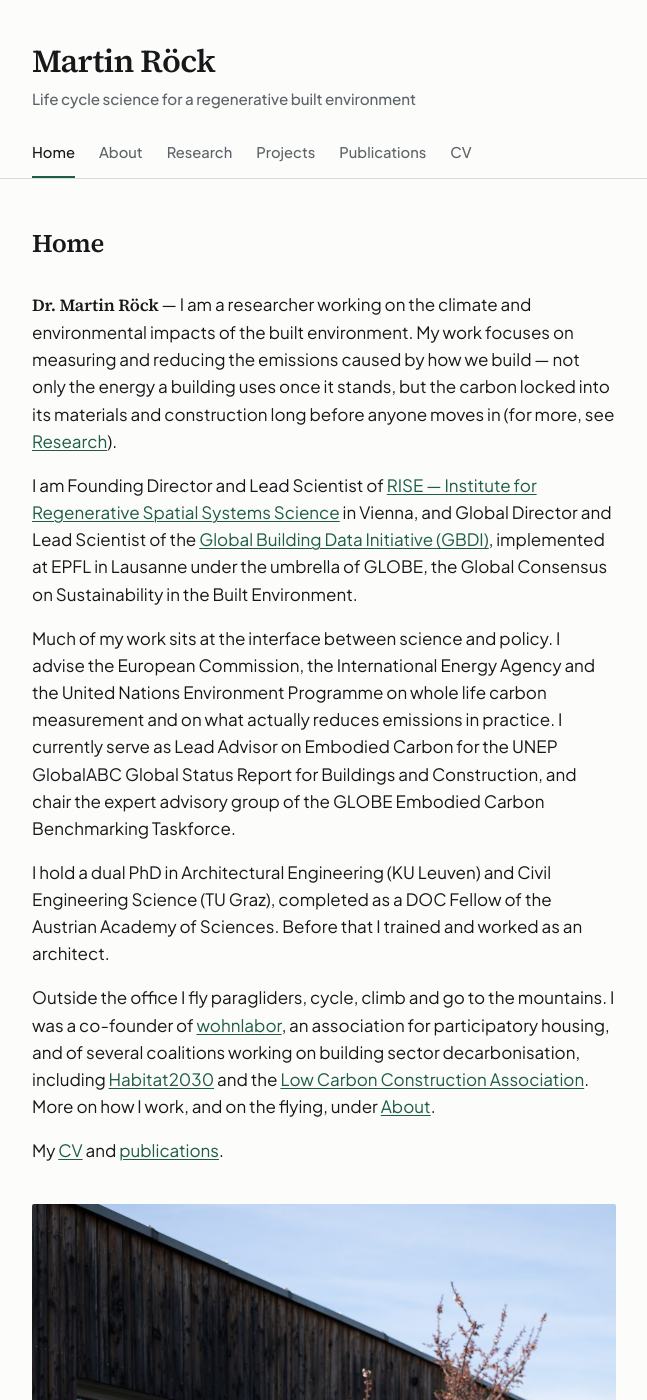
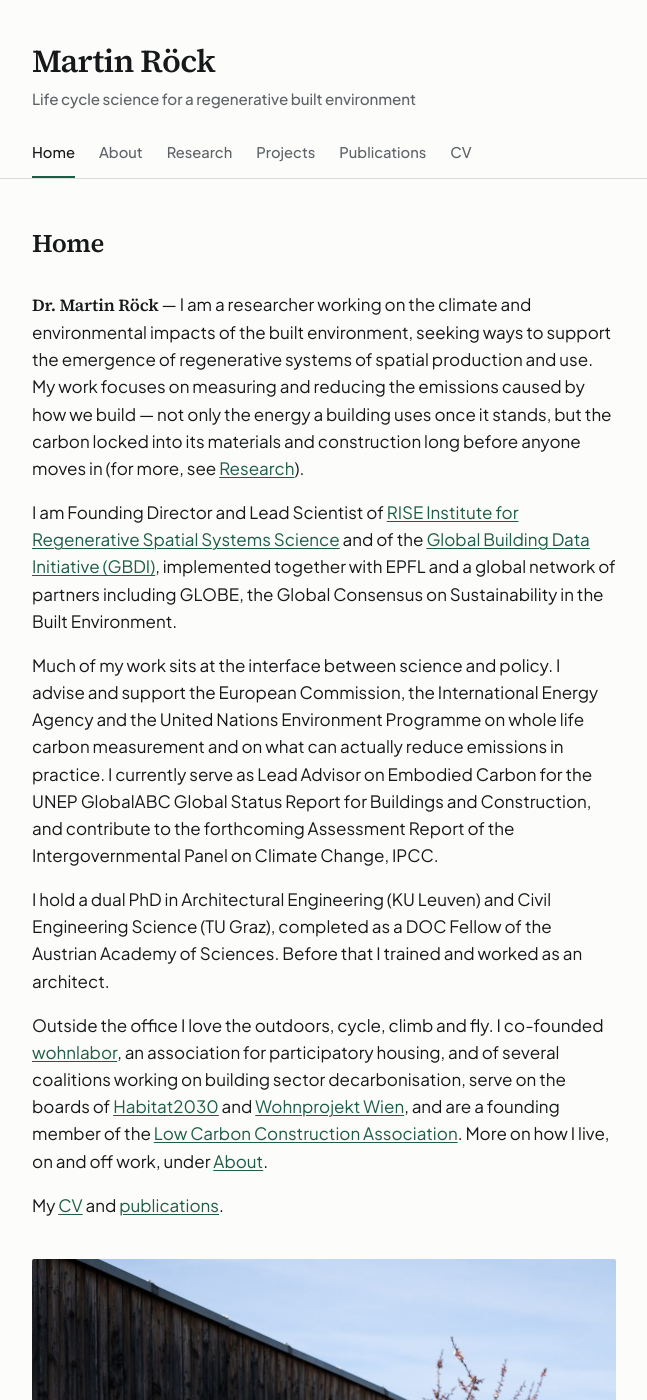
Before and after one commit to mroeck/martinroeck.com, a Jekyll site: the page built from index.md, in a window 1280 px wide and 1400 px high. Shown: the whole window, without its empty margins (316-963 px from the left). Built offline with Jekyll 4.4.1, drawn with Linux system fonts in a browser that asks for light colours.

Commit message:
Revise index.md for clarity and content structure
Updated the text to enhance clarity and flow, including rephrasing sentences and improving the structure of the content.

```diff
--- a/index.md
+++ b/index.md
@@ -5,36 +5,33 @@ permalink: /
 ---
 
 <span class="name">Dr. Martin Röck</span> — I am a researcher working on the
-climate and environmental impacts of the built environment. My work focuses on
+climate and environmental impacts of the built environment, seeking ways to support the emergence of regenerative systems of spatial production and use. My work focuses on
 measuring and reducing the emissions caused by how we build — not only the energy a building uses once it stands, but the
 carbon locked into its materials and construction long before anyone moves in
 (for more, see [Research]({{ '/research/' | relative_url }})).
 
 I am Founding Director and Lead Scientist of
-[RISE — Institute for Regenerative Spatial Systems Science](https://riseregenerate.com)
-in Vienna, and Global Director and Lead Scientist of the
-[Global Building Data Initiative (GBDI)](https://www.gbdi.io), implemented at
-EPFL in Lausanne under the umbrella of GLOBE, the Global Consensus on
+[RISE Institute for Regenerative Spatial Systems Science](http://www.riselabs.at)
+and of the [Global Building Data Initiative (GBDI)](https://www.gbdi.io), implemented together with
+EPFL and a global network of partners including GLOBE, the Global Consensus on
 Sustainability in the Built Environment.
 
-Much of my work sits at the interface between science and policy. I advise the
+Much of my work sits at the interface between science and policy. I advise and support the
 European Commission, the International Energy Agency and the United Nations
-Environment Programme on whole life carbon measurement and on what actually
-reduces emissions in practice. I currently serve as Lead Advisor on Embodied
+Environment Programme on whole life carbon measurement and on what can actually
+reduce emissions in practice. I currently serve as Lead Advisor on Embodied
 Carbon for the UNEP GlobalABC Global Status Report for Buildings and
-Construction, and chair the expert advisory group of the GLOBE Embodied Carbon
-Benchmarking Taskforce.
+Construction, and contribute to the forthcoming Assessment Report of the Intergovernmental Panel on Climate Change, IPCC.
 
 I hold a dual PhD in Architectural Engineering (KU Leuven) and Civil
 Engineering Science (TU Graz), completed as a DOC Fellow of the Austrian
 Academy of Sciences. Before that I trained and worked as an architect.
 
-Outside the office I fly paragliders, cycle, climb and go to the mountains.
-I was a co-founder of [wohnlabor](https://www.wohnlabor.at/), an association
+Outside the office I love the outdoors, cycle, climb and fly.
+I co-founded [wohnlabor](https://www.wohnlabor.at/), an association
 for participatory housing, and of several coalitions working on building
-sector decarbonisation, including [Habitat2030](https://habitat2030.at/) and
-the [Low Carbon Construction Association](https://www.lowcarbon.construction/).
-More on how I work, and on the flying, under
+sector decarbonisation, serve on the boards of [Habitat2030](https://habitat2030.at/) and [Wohnprojekt Wien](https://wohnprojekt.wien/), and are a founding member of the [Low Carbon Construction Association](https://www.lowcarbon.construction/).
+More on how I live, on and off work, under
 [About]({{ '/about/' | relative_url }}).
 
 My [CV]({{ '/cv/' | relative_url }}) and
```
